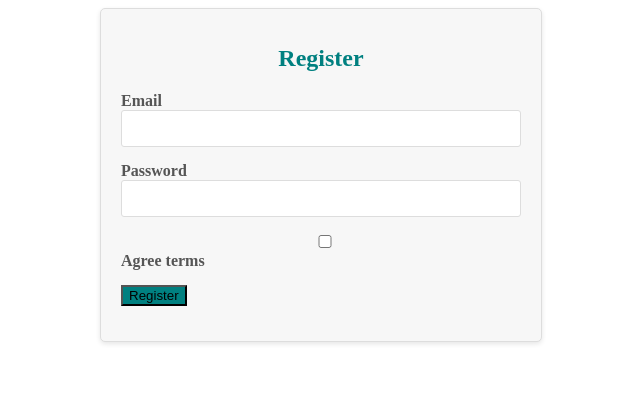
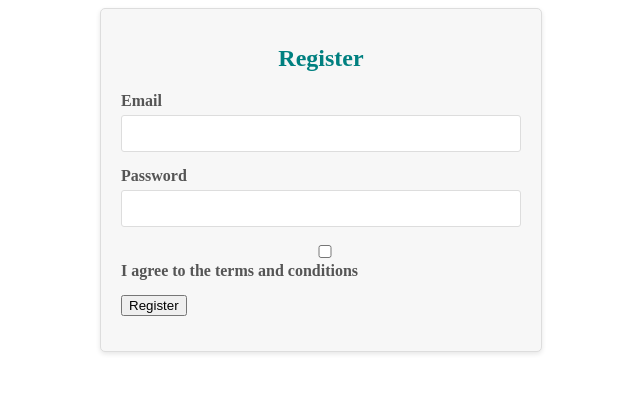
Before and after one commit to nbsidiki/SEMINAIREBACK, a Symfony app: template templates/registration/register.html.twig in a window 1280 px wide. Shown: the top 393 px of the page, without its empty margins (319-959 px from the left). Run offline with Twig, Linux system fonts and the light colour scheme; the template is opened without the code that fills it, so the values that code supplies are empty; form fields are guessed from the names that the template uses; some libraries are stand-ins or nearby versions.

Commit message:
Modification style.

```diff
--- a/templates/registration/register.html.twig
+++ b/templates/registration/register.html.twig
@@ -31,6 +31,7 @@
             font-weight: bold;
             display: block;
             color: #555;
+            margin-bottom: 5px;
         }
 
         .form-group input {
@@ -51,6 +52,8 @@
             border: none;
             border-radius: 4px;
             transition: background-color 0.3s;
+            width: auto;
+            margin-top: 10px;
         }
 
         .form-group input[type="submit"]:hover {
@@ -74,12 +77,14 @@
         </div>
 
         <div class="form-group">
-            {{ form_widget(registrationForm.agreeTerms) }}
-            {{ form_label(registrationForm.agreeTerms) }}
+            <div class="checkbox">
+                {{ form_widget(registrationForm.agreeTerms) }}
+                {{ form_label(registrationForm.agreeTerms, 'I agree to the terms and conditions') }}
+            </div>
         </div>
 
         <div class="form-group">
-            <button type="submit" class="btn" style="background-color: #008080;">Register</button>
+            <button type="submit" class="btn">Register</button>
         </div>
         {{ form_end(registrationForm) }}
     </div>
```
Also changed, not shown: 1 other file.
